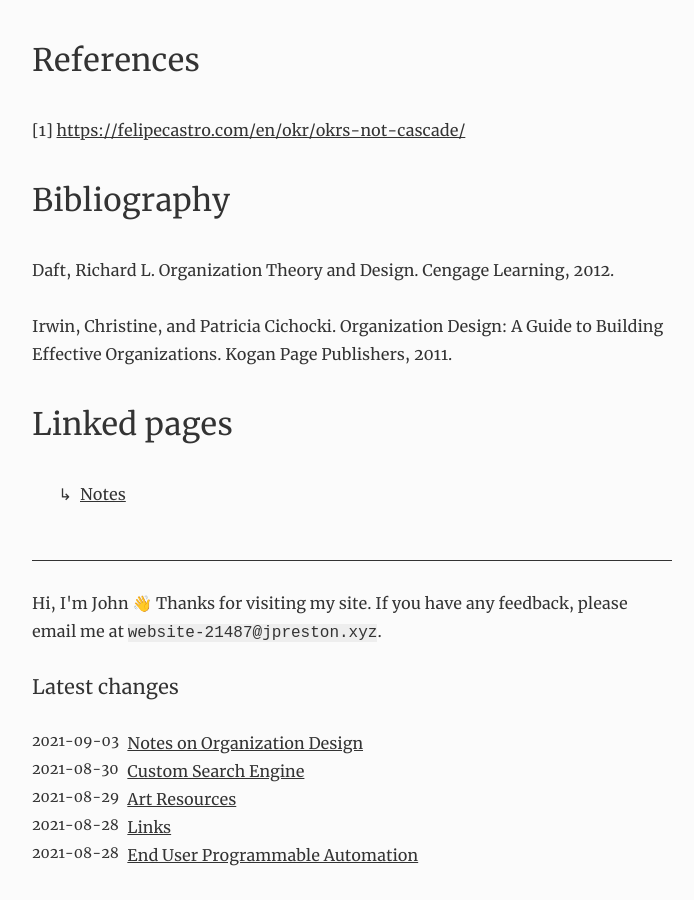
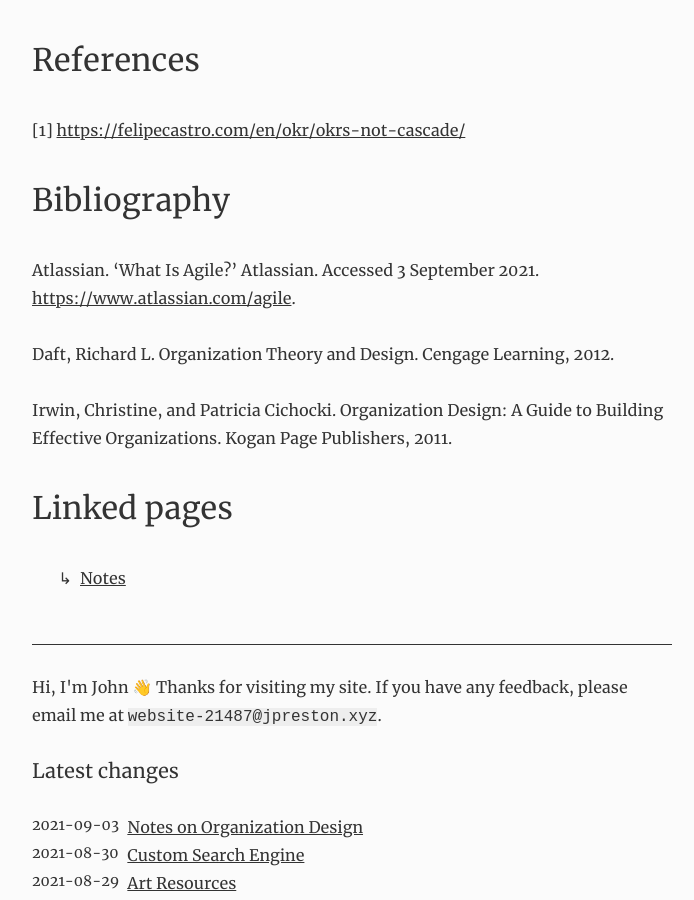
Before and after one commit to wcerfgba/jpreston.xyz, a Jekyll site: the page built from notes-on-organization-design.md, in a window 1280 px wide and 900 px high, scrolled down 8910 px. Shown: the whole window, without its empty margins (288-982 px from the left). Built offline with Jekyll 4.4.1, drawn with Linux system fonts in a browser that asks for light colours.

Commit message:
Add link to Atlassian Agile Coach pages

```diff
--- a/notes-on-organization-design.md
+++ b/notes-on-organization-design.md
@@ -136,6 +136,8 @@ Structures are dependent on processes, because a process defines the interaction
 
 ### Bibliography
 
+Atlassian. ‘What Is Agile?’ Atlassian. Accessed 3 September 2021. <https://www.atlassian.com/agile>.
+
 Daft, Richard L. Organization Theory and Design. Cengage Learning, 2012.
 
 Irwin, Christine, and Patricia Cichocki. Organization Design: A Guide to Building Effective Organizations. Kogan Page Publishers, 2011.
```
